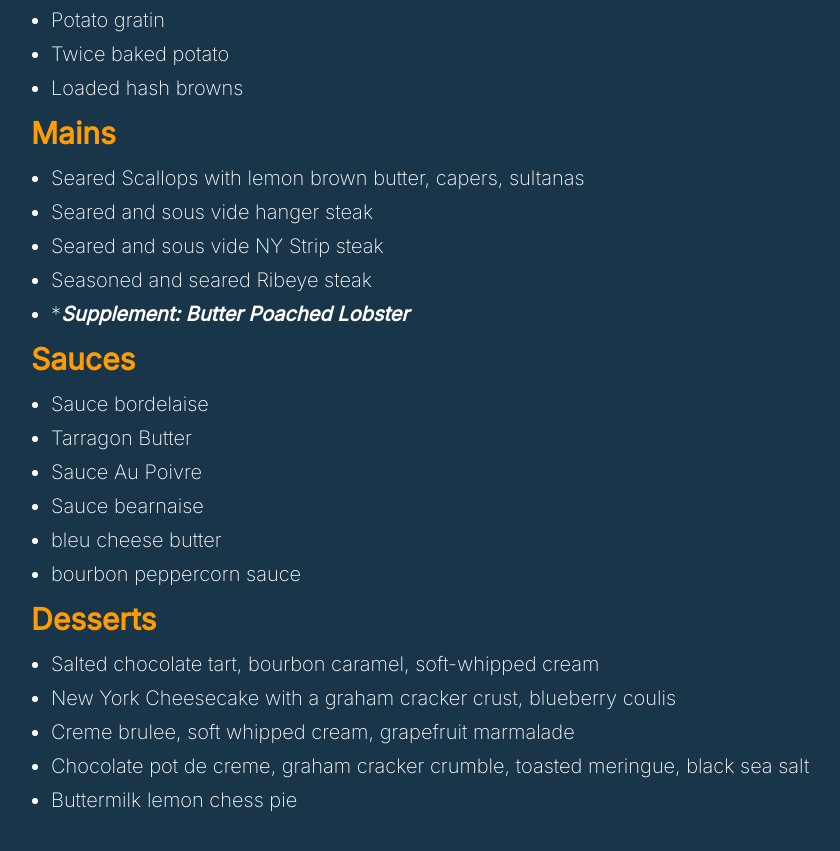
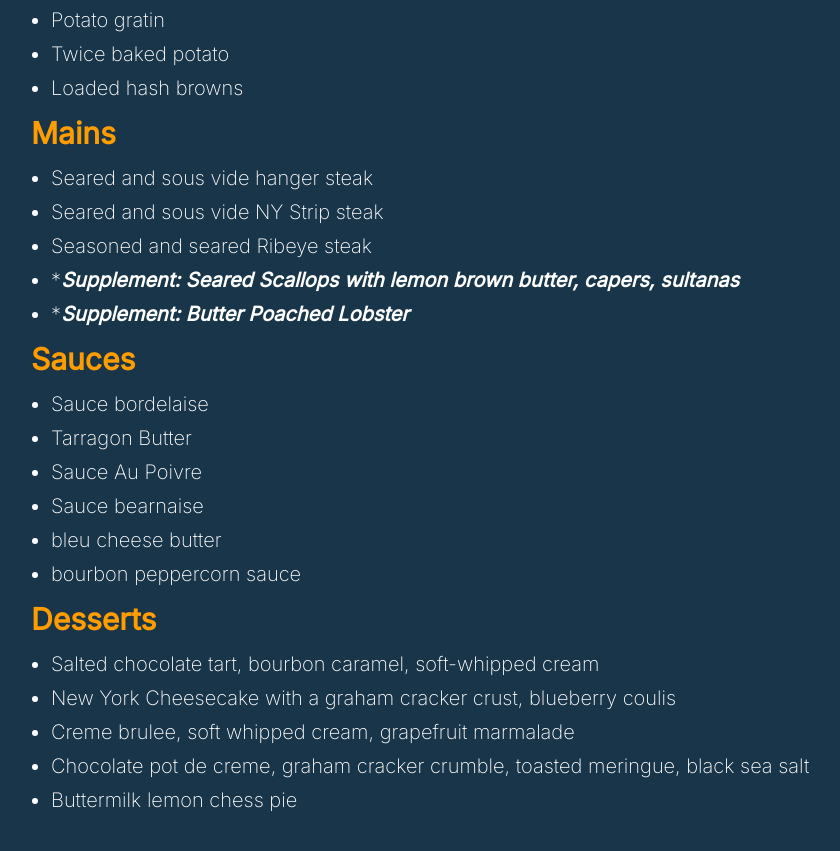
Before and after one commit to thejefwright/black-heart-food-group, a Gatsby site: page /menu in a window 1280 px wide. Shown: the part 1043-1894 px from the top of the page, without its empty margins (137-977 px from the left). Built offline with nearby package versions, Linux system fonts and the light colour scheme; Gatsby itself is replaced by a stand-in of ours.

Commit message:
updating menu items

```diff
--- a/src/pages/menu.mdx
+++ b/src/pages/menu.mdx
@@ -42,11 +42,11 @@
 
 ## Mains
 
-- Seared Scallops with lemon brown butter, capers, sultanas
 - Seared and sous vide hanger steak
 - Seared and sous vide NY Strip steak
 - Seasoned and seared Ribeye steak
 
+* *_**Supplement: Seared Scallops with lemon brown butter, capers, sultanas**_
 * *_**Supplement: Butter Poached Lobster**_
 
 ## Sauces
```
